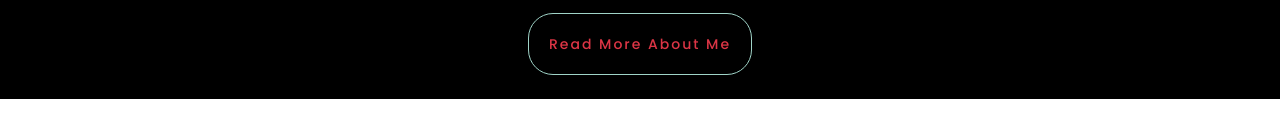
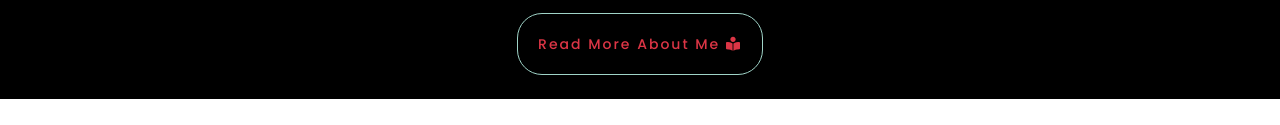
Before and after one commit to MlaikaNaeem/MN-Portfolio-Website, a plain HTML site: page index.html in a window 1280 px wide. Shown: the part 362-487 px from the top of the page. Drawn offline with nearby package versions, Linux system fonts and the light colour scheme; a web font is replaced by a local one.

Commit message:
button icon

```diff
--- a/index.html
+++ b/index.html
@@ -108,8 +108,10 @@
       <p>Front-end developer <i class="fa-solid-white fa-code"></i></p>
       <h2>Welcome to my digital Portfolio!</h2>
       <div class="button-me">
-     <a class="btn btn-read mt-2 mb-4" href="#" role="button">Read More About Me</a>
-     </div>
+        <a class="btn btn-read mt-2 mb-4" href="/about.html" role="button"
+          >Read More About Me <i class="fa-solid fa-book-open-reader"></i
+        ></a>
+      </div>
     </div>
 
     <!-- end-hero-section -->
```
